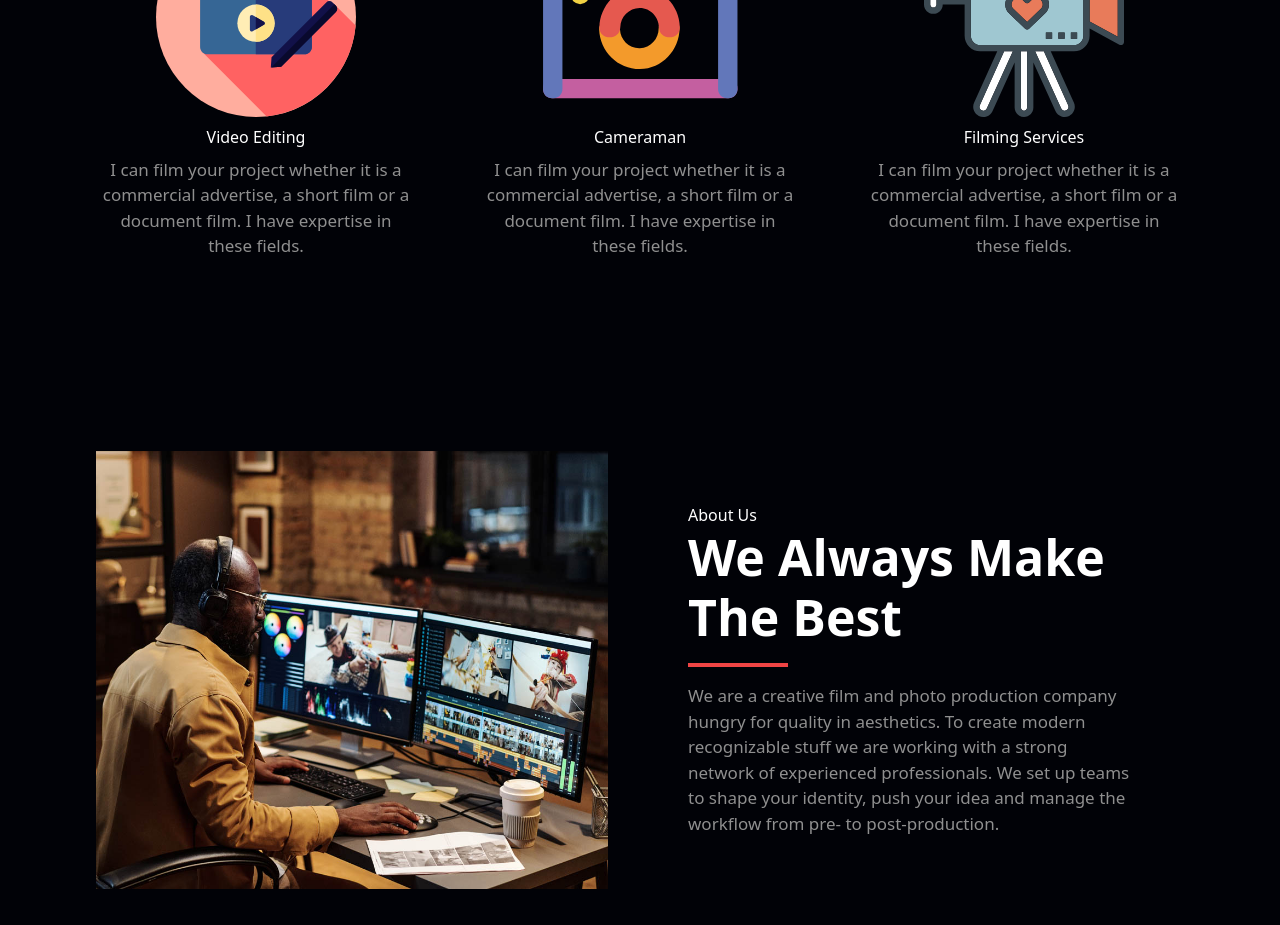
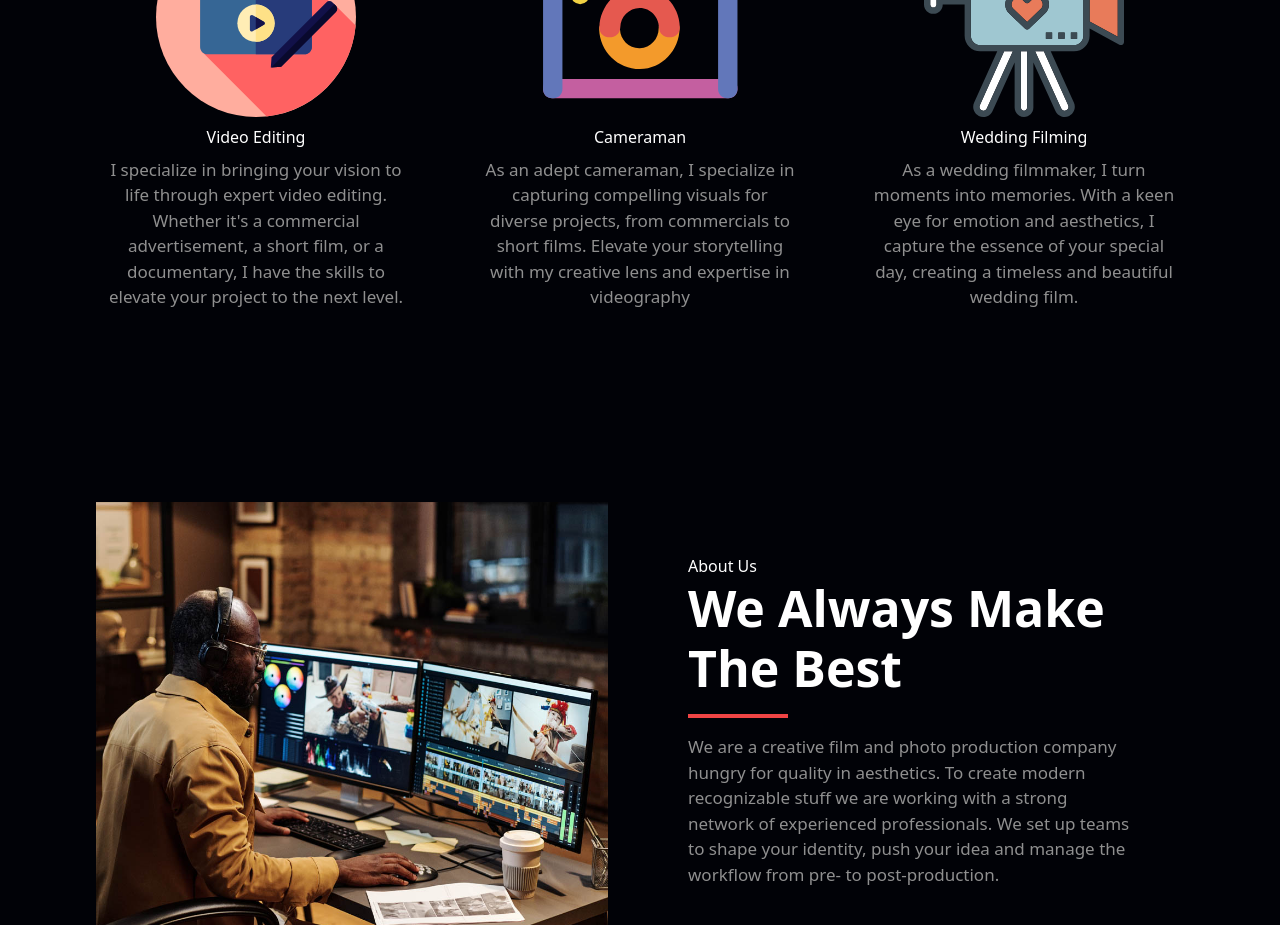
Before and after one commit to RazaNaqsh/techDarbar, a React (Vite) app: page / in a window 1280 px wide. Shown: the part 1140-2065 px from the top of the page. Built offline with nearby package versions, Linux system fonts and the light colour scheme; the HTML template or start-up script is replaced by a standard one.

Commit message:
Position fixes

```diff
--- a/src/components/Hero.jsx
+++ b/src/components/Hero.jsx
@@ -3,6 +3,7 @@ import hero from "../assets/hero.jpeg";
 const Hero = () => {
   return (
     <>
+      {/* for desktop */}
       <div className="hidden md:block pt-12 relative">
         <img
           src={hero}
@@ -21,7 +22,9 @@ const Hero = () => {
           </button>
         </div>
       </div>
-      <div className="block md:hidden relative h-screen">
+
+      {/* for mobile */}
+      <div className="block md:hidden relative h-[90vh]">
         <img
           src={hero}
           className="absolute inset-0 w-full h-full object-cover z-0 opacity-75"
--- a/src/components/Services.jsx
+++ b/src/components/Services.jsx
@@ -10,47 +10,51 @@ const Services = () => {
           Filming Services
         </h1>
         <hr className="mx-auto w-[100px] border-2 border-red-500" />
-        <p className="text-center text-[14px] md:text-[17px] w-[80vw] md:w-[45vw] mx-auto text-[#8F8F8F]">
+        <p className="text-justify md:text-center text-[14px] md:text-[17px] w-[80vw] md:w-[45vw] mx-auto text-[#8F8F8F]">
           I offer different services such as filming services, Serviceshop &
           private tuition, equipment hire. If you have any question, don't
           hesitate to contact me.
         </p>
       </div>
       <div className="flex flex-col md:flex-row items-center gap-12 md:gap-0 justify-around w-[90%] mx-auto mt-10">
-        <div className="w-[70vw] md:w-[30%] flex flex-col items-center px-4 space-y-2">
+        <div className="w-[85vw] md:w-[30%] flex flex-col items-center px-4 space-y-2">
           <img
             src={video}
             className="w-[120px] md:w-[150px] big:w-[180px] lg:w-[200px]"
             alt=""
           />
           <h2>Video Editing</h2>
-          <p className="text-center text-[14px] md:text-[17px] text-[#8F8F8F]">
-            I can film your project whether it is a commercial advertise, a
-            short film or a document film. I have expertise in these fields.
+          <p className="text-justify md:text-center text-[14px] md:text-[17px] text-[#8F8F8F]">
+            I specialize in bringing your vision to life through expert video
+            editing. Whether it's a commercial advertisement, a short film, or a
+            documentary, I have the skills to elevate your project to the next
+            level.
           </p>
         </div>
-        <div className="w-[70vw] md:w-[30%] flex flex-col items-center px-4 space-y-2">
+        <div className="w-[85vw] md:w-[30%] flex flex-col items-center px-4 space-y-2">
           <img
             src={camera}
             className="w-[120px] md:w-[150px] big:w-[180px] lg:w-[200px]"
             alt=""
           />
           <h2>Cameraman</h2>
-          <p className="text-center text-[14px] md:text-[17px] text-[#8F8F8F]">
-            I can film your project whether it is a commercial advertise, a
-            short film or a document film. I have expertise in these fields.
+          <p className="text-justify md:text-center text-[14px] md:text-[17px] text-[#8F8F8F]">
+            As an adept cameraman, I specialize in capturing compelling visuals
+            for diverse projects, from commercials to short films. Elevate your
+            storytelling with my creative lens and expertise in videography
           </p>
         </div>
-        <div className="w-[70vw] md:w-[30%] flex flex-col items-center px-4 space-y-2">
+        <div className="w-[85vw] md:w-[30%] flex flex-col items-center px-4 space-y-2">
           <img
             src={videography}
             className=" w-[120px] md:w-[150px] big:w-[180px] lg:w-[200px]"
             alt=""
           />
-          <h2>Filming Services</h2>
-          <p className="text-center text-[14px] md:text-[17px] text-[#8F8F8F]">
-            I can film your project whether it is a commercial advertise, a
-            short film or a document film. I have expertise in these fields.
+          <h2>Wedding Filming</h2>
+          <p className="text-justify md:text-center text-[14px] md:text-[17px] text-[#8F8F8F]">
+            As a wedding filmmaker, I turn moments into memories. With a keen
+            eye for emotion and aesthetics, I capture the essence of your
+            special day, creating a timeless and beautiful wedding film.
           </p>
         </div>
       </div>
```
